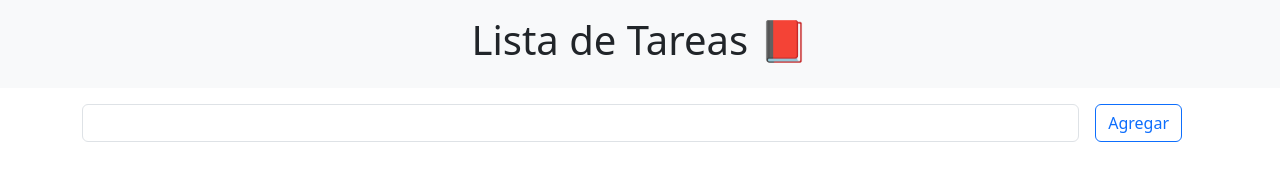
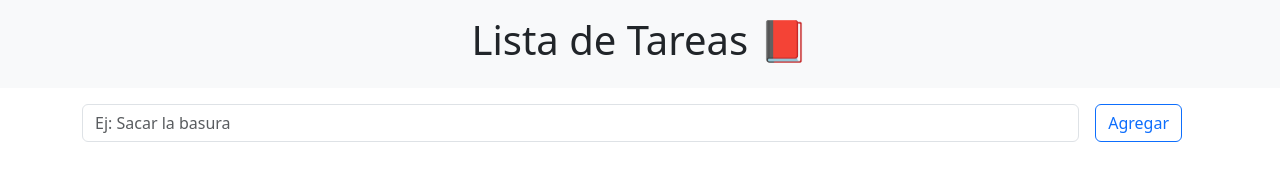
Before and after one commit to javicasstillo/lista-de-tareas-con-localStorage, a plain HTML site: page index.html in a window 1280 px wide. Shown: the top 194 px of the page. Drawn offline with nearby package versions, Linux system fonts and the light colour scheme; some packages are replaced by stand-ins of ours; a script that the page names is missing.

Commit message:
se termina el proyecto

```diff
--- a/index.html
+++ b/index.html
@@ -21,7 +21,7 @@
         <section id="inputs">
             <form id="formulario">
                 <div class="container d-flex gap-3" id="formulario">
-                    <input type="text" class="form-control w-100" id="input">
+                    <input type="text" class="form-control w-100" id="input" placeholder="Ej: Sacar la basura">
                     <button class="btn btn-outline-primary" id="btnAgregar">Agregar</button>
                     <div id="contenedorBoton" >
 
```
